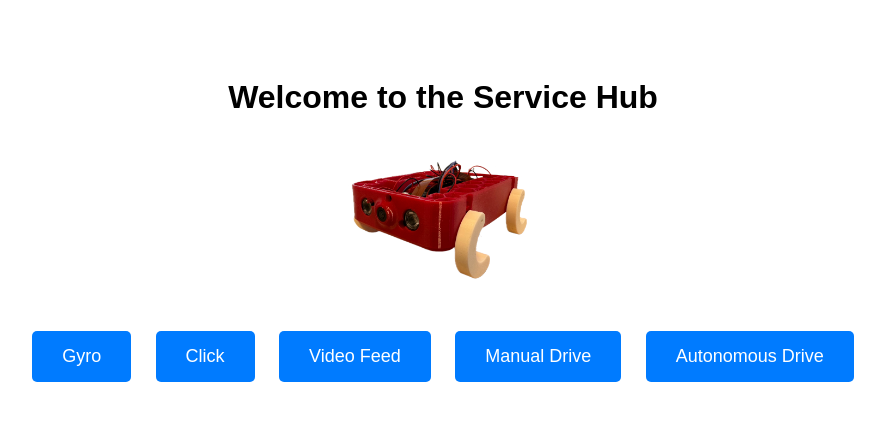
After one commit to caanguven/SAFE, a Flask app: page / in a window 1280 px wide. The commit adds this page. Shown: the top 421 px of the page, without its empty margins (197-1082 px from the left). Run offline with Flask 3, Linux system fonts and the light colour scheme.

Commit message:
created a service page

```diff
--- a/camera/live_april.py
+++ b/camera/live_april.py
@@ -1,5 +1,5 @@
-from flask import Flask, Response, render_template,request, jsonify
-from picamera import PiCamera
+from flask import Flask, Response, render_template, request, jsonify
+from picamera2 import Picamera2, Preview
 from io import BytesIO
 import cv2
 import numpy as np
@@ -16,16 +16,31 @@ at_detector = Detector(families='tag36h11 tag52h13',
                        decode_sharpening=0.25,
                        debug=0)
 
-screen_center = (320,240)
+screen_center = (320, 240)
+
+# Singleton pattern for Picamera2 instance
+class Camera:
+    instance = None
+
+    @staticmethod
+    def get_instance():
+        if Camera.instance is None:
+            Camera.instance = Picamera2()
+            Camera.instance.configure(Camera.instance.create_preview_configuration(main={"size": (640, 480)}))
+            Camera.instance.start()
+        return Camera.instance
+
+    @staticmethod
+    def release_instance():
+        if Camera.instance is not None:
+            Camera.instance.stop()
+            Camera.instance.close()
+            Camera.instance = None
 
 def gen(camera):
     """Video streaming generator function with AprilTag detection."""
     while True:
-        stream = BytesIO()
-        camera.capture(stream, 'jpeg', use_video_port=True)
-        stream.seek(0)
-        frame_data = np.frombuffer(stream.getvalue(), dtype=np.uint8)
-        frame = cv2.imdecode(frame_data, 1)
+        frame = camera.capture_array()
 
         # Converts to gray
         gray = cv2.cvtColor(frame, cv2.COLOR_BGR2GRAY)
@@ -33,47 +48,37 @@ def gen(camera):
 
         # Process
         for tag in tags:
-          #corner points
-          bottom_left = (int(tag.corners[0][0]), int(tag.corners[0][1]))
-          top_right = (int(tag.corners[2][0]), int(tag.corners[2][1]))
+            # Corner points
+            bottom_left = (int(tag.corners[0][0]), int(tag.corners[0][1]))
+            top_right = (int(tag.corners[2][0]), int(tag.corners[2][1]))
 
-          # Draw the rectangle s
-          cv2.rectangle(frame, bottom_left, top_right, (0,255,0), 2)
+            # Draw the rectangle
+            cv2.rectangle(frame, bottom_left, top_right, (0, 255, 0), 2)
 
-          #draw the tag ID
-          center = (int(tag.center[0]), int(tag.center[1]))
-          cv2.putText(frame, f"ID {tag.tag_id}", center, cv2.FONT_HERSHEY_SIMPLEX, 0.5, (255,0,0), 2)
+            # Draw the tag ID
+            center = (int(tag.center[0]), int(tag.center[1]))
+            cv2.putText(frame, f"ID {tag.tag_id}", center, cv2.FONT_HERSHEY_SIMPLEX, 0.5, (255, 0, 0), 2)
 
+            # Pose of the tag
+            relative_position = (center[0] - screen_center[0], -(center[1] - screen_center[1]))
 
-          tag_center = (int(tag.center[0]), int(tag.center[1]))
+            # Show relative pose
+            cv2.putText(frame, f"Rel Pos: {relative_position}", (center[0] + 10, center[1] + 20), cv2.FONT_HERSHEY_SIMPLEX, 0.5, (0, 0, 255), 2)
 
-          #pose of the tag
-          relative_position = (center[0] - screen_center[0], -(center[1] - screen_center[1]))
-
-          # show relative pose
-          cv2.putText(frame, f"Rel Pos: {relative_position}", (center[0]+10, center[1]+20), cv2.FONT_HERSHEY_SIMPLEX, 0.5, (0,0,255), 2)
-
-          x_pos_relative_to_center = tag.center[0] - screen_center[0]
-          mapped_x_value = (x_pos_relative_to_center / 320) * 60
-          print(f"Mapped X Value: {mapped_x_value}")
-
-        # get the image per frame
+        # Get the image per frame
         _, jpeg_frame = cv2.imencode('.jpg', frame)
         yield (b'--frame\r\n'
                b'Content-Type: image/jpeg\r\n\r\n' + jpeg_frame.tobytes() + b'\r\n')
 
+@app.route('/')
+def main_page():
+    # Render the main.html template with buttons to other services
+    return render_template('main.html')
 
 @app.route('/click')
-def index():
-    # Render the video_stream.html template
+def click():
+    Camera.release_instance()
     return render_template('index.html')
-
-
-@app.route('/video_feed')
-def video_feed():
-    """Video streaming route. Put this in the src attribute of an img tag."""
-    return Response(gen(PiCamera(resolution='640x480', framerate=60)),
-                    mimetype='multipart/x-mixed-replace; boundary=frame')
 
 @app.route('/click_position', methods=['POST'])
 def click_position():
@@ -82,24 +87,34 @@ def click_position():
     # You can process the click position here
     return jsonify({"status": "success", "x": data['x'], "y": data['y']})
 
-# @app.route('/')
-# def index():
-#     html_content = """
-#     <!DOCTYPE html>
-#     <html>
-#     <head>
-#         <title>Video Feed</title>
-#     </head>
-#     <body>
-#         <h2>Live Video Feed</h2>
-#         <img src="/video_feed" alt="Video Feed" style="display:block; width:640px; height:480px;">
-#         <div style="text-align:center; margin-top:20px; font-size:20px;">Advanced Quadruped</div>
-#     </body>
-#     </html>
-#     """
-#     return html_content
+@app.route('/video_feed')
+def video_feed():
+    Camera.release_instance()
+    """Render the video_feed.html template."""
+    return render_template('video_feed.html')
 
+@app.route('/video_feed_stream')
+def video_feed_stream():
+    Camera.release_instance()
+    """Video streaming route. Put this in the src attribute of an img tag."""
+    picam2 = Camera.get_instance()
+    return Response(gen(picam2),
+                    mimetype='multipart/x-mixed-replace; boundary=frame')
 
+@app.route('/manual_drive')
+def manual_drive():
+    Camera.release_instance()
+    return "Manual Drive Service - Not implemented yet"
+
+@app.route('/autonoms_drive')
+def autonoms_drive():
+    Camera.release_instance()
+    return "Autonomous Drive Service - Not implemented yet"
+
+@app.route('/gyro')
+def gyro():
+    Camera.release_instance()
+    return "Gyro Service - Not implemented yet"
 
 if __name__ == '__main__':
     app.run(host='0.0.0.0', port=80, debug=True)
--- /dev/null
+++ b/camera/templates/main.html
@@ -0,0 +1,48 @@
+<!DOCTYPE html>
+<html lang="en">
+<head>
+    <meta charset="UTF-8">
+    <meta name="viewport" content="width=device-width, initial-scale=1.0">
+    <title>Main Page</title>
+    <style>
+        body {
+            font-family: Arial, sans-serif;
+            text-align: center;
+            padding-top: 50px;
+        }
+        img {
+            width: 200px;
+            height: auto;
+        }
+        .button-container {
+            margin-top: 30px;
+        }
+        .service-button {
+            display: inline-block;
+            margin: 10px;
+            padding: 15px 30px;
+            font-size: 18px;
+            color: white;
+            background-color: #007bff;
+            border: none;
+            border-radius: 5px;
+            cursor: pointer;
+            text-decoration: none;
+        }
+        .service-button:hover {
+            background-color: #0056b3;
+        }
+    </style>
+</head>
+<body>
+    <h1>Welcome to the Service Hub</h1>
+    <img src="{{ url_for('static', filename='robot.png') }}" alt="Robot">
+    <div class="button-container">
+        <a href="{{ url_for('gyro') }}" class="service-button">Gyro</a>
+        <a href="{{ url_for('click') }}" class="service-button">Click</a>
+        <a href="{{ url_for('video_feed') }}" class="service-button">Video Feed</a>
+        <a href="{{ url_for('manual_drive') }}" class="service-button">Manual Drive</a>
+        <a href="{{ url_for('autonoms_drive') }}" class="service-button">Autonomous Drive</a>
+    </div>
+</body>
+</html>
```
Also changed, not shown: camera/templates/index.html (+6 -1 lines), camera/templates/video_feed.html (added, +46 -0 lines), camera/static/robot.png (added).
